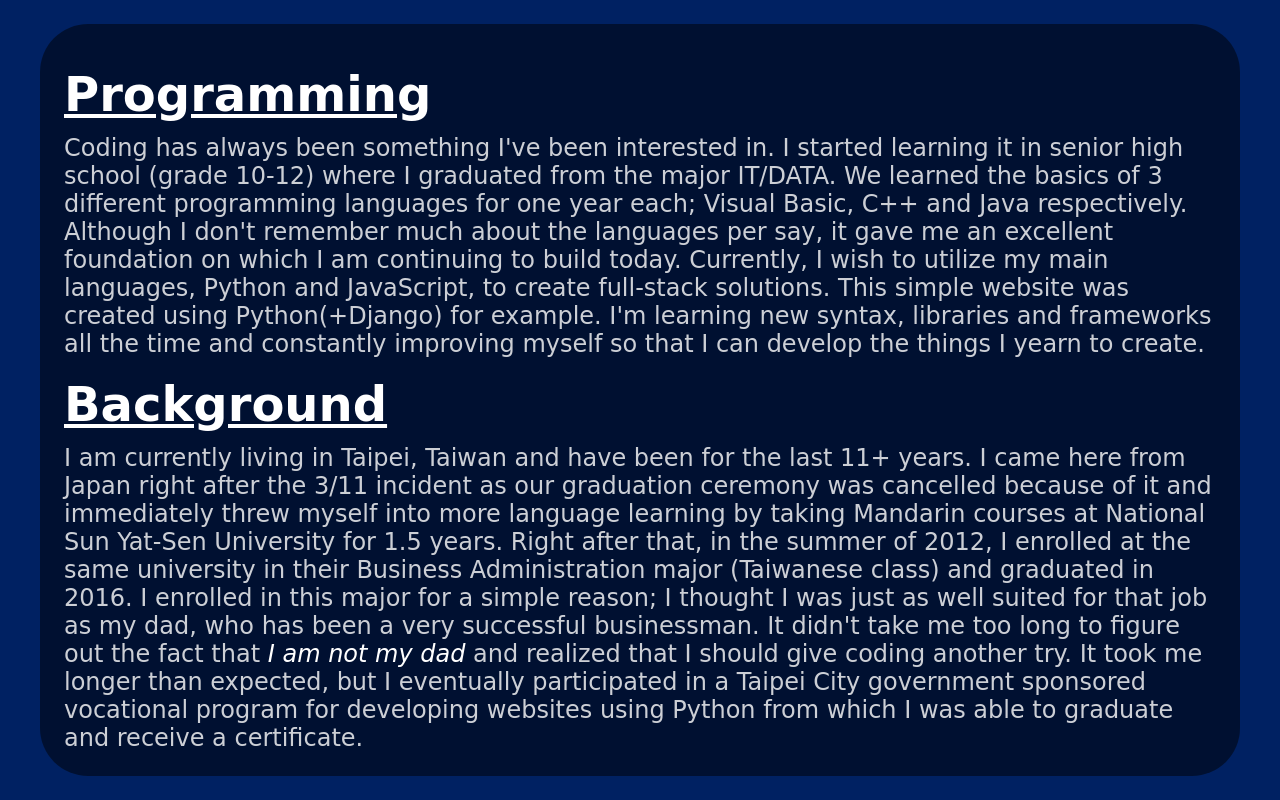
After one commit to VBoB13/CresumeV, a Django app: template resume/ric/templates/ric/aboutme.html in a window 1280 px wide. The commit adds this page. Run offline with Django 3.2, Linux system fonts and the light colour scheme; the template is opened without the code that fills it, so the values that code supplies are empty; some web fonts are replaced.

Commit message:
Added 'About Me' page.

```diff
--- a/resume/ric/static/ric/style.css
+++ b/resume/ric/static/ric/style.css
@@ -243,3 +243,24 @@ div.description-row-single-col {
   margin-bottom: 10px;
   margin-left: 10vw;
 }
+
+/* ABOUT ME */
+
+section.about-me {
+  padding: 1rem;
+  margin-top: 1rem;
+  background-color: rgba(0, 0, 0, 0.5);
+  border-radius: 2rem;
+  width: 90vw;
+}
+
+h2.about-me-subtitle {
+  font-size: 2rem;
+  margin-bottom: 0.5rem;
+  margin-top: 0.75rem;
+  text-decoration: underline;
+}
+
+div.about-me-content {
+  color:rgba(255, 255, 255, 0.80);
+}
--- a/resume/ric/static/ric/style_sm.css
+++ b/resume/ric/static/ric/style_sm.css
@@ -247,3 +247,24 @@ div.description-row-single-col {
   margin-bottom: 10px;
   margin-left: 10vw;
 }
+
+/* ABOUT ME */
+
+section.about-me {
+  padding: 0.8rem;
+  margin-top: 1rem;
+  background-color: rgba(0, 0, 0, 0.5);
+  border-radius: 2rem;
+  width: 85vw;
+}
+
+h2.about-me-subtitle {
+  font-size: 2rem;
+  margin-bottom: 0.5rem;
+  margin-top: 0.75rem;
+  text-decoration: underline;
+}
+
+div.about-me-content {
+  color:rgba(255, 255, 255, 0.80);
+}
--- /dev/null
+++ b/resume/ric/templates/ric/aboutme.html
@@ -0,0 +1,35 @@
+{% extends 'ric/base.html' %} {% block content %}
+<section class="about-me">
+  <h2 class="about-me-subtitle">Programming</h2>
+  <div class="about-me-content">
+    Coding has always been something I've been interested in. I started learning
+    it in senior high school (grade 10-12) where I graduated from the major
+    IT/DATA. We learned the basics of 3 different programming languages for one
+    year each; Visual Basic, C++ and Java respectively. Although I don't
+    remember much about the languages per say, it gave me an excellent
+    foundation on which I am continuing to build today. Currently, I wish to
+    utilize my main languages, Python and JavaScript, to create full-stack
+    solutions. This simple website was created using Python(+Django) for
+    example. I'm learning new syntax, libraries and frameworks all the time and
+    constantly improving myself so that I can develop the things I yearn to
+    create.
+  </div>
+  <h2 class="about-me-subtitle">Background</h2>
+  <div class="about-me-content">
+    I am currently living in Taipei, Taiwan and have been for the last 11+
+    years. I came here from Japan right after the 3/11 incident as our
+    graduation ceremony was cancelled because of it and immediately threw myself
+    into more language learning by taking Mandarin courses at National Sun
+    Yat-Sen University for 1.5 years. Right after that, in the summer of 2012, I
+    enrolled at the same university in their Business Administration major
+    (Taiwanese class) and graduated in 2016. I enrolled in this major for a
+    simple reason; I thought I was just as well suited for that job as my dad,
+    who has been a very successful businessman. It didn't take me too long to
+    figure out the fact that <em>I am not my dad</em>
+    and realized that I should give coding another try. It took me longer than
+    expected, but I eventually participated in a Taipei City government
+    sponsored vocational program for developing websites using Python from which
+    I was able to graduate and receive a certificate.
+  </div>
+</section>
+{% endblock content %}
--- a/resume/ric/urls.py
+++ b/resume/ric/urls.py
@@ -15,5 +15,6 @@ urlpatterns = [
         'experiences/<int:experience_id>/',
         views.experiences_detail, name='experience_detail'
     ),
+    path('whoami/', views.aboutme, name='whoami'),
     path('contact_me/', views.contact_me, name='contact_me')
 ]
```
Also changed, not shown: resume/ric/views.py (+9 -0 lines).
